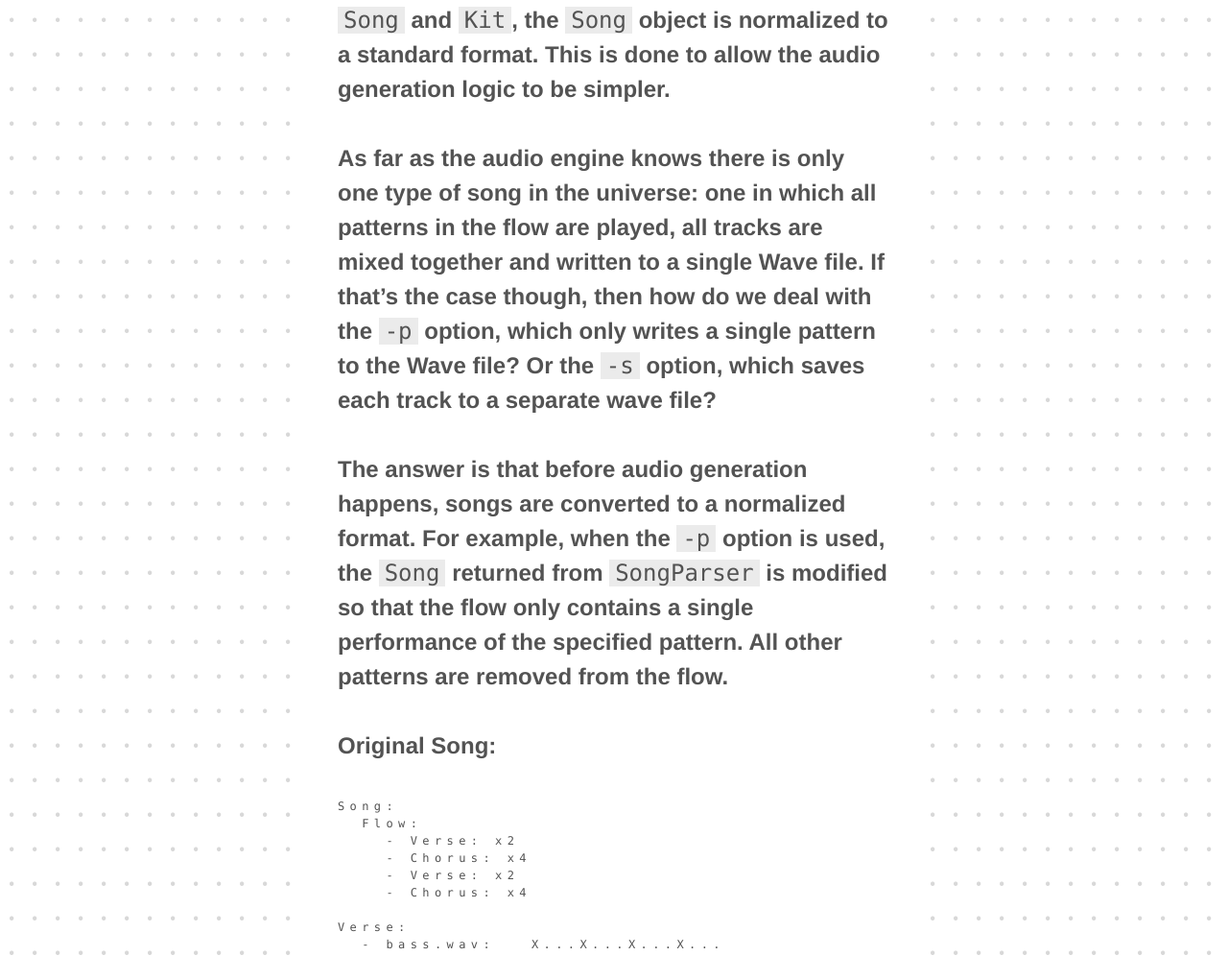
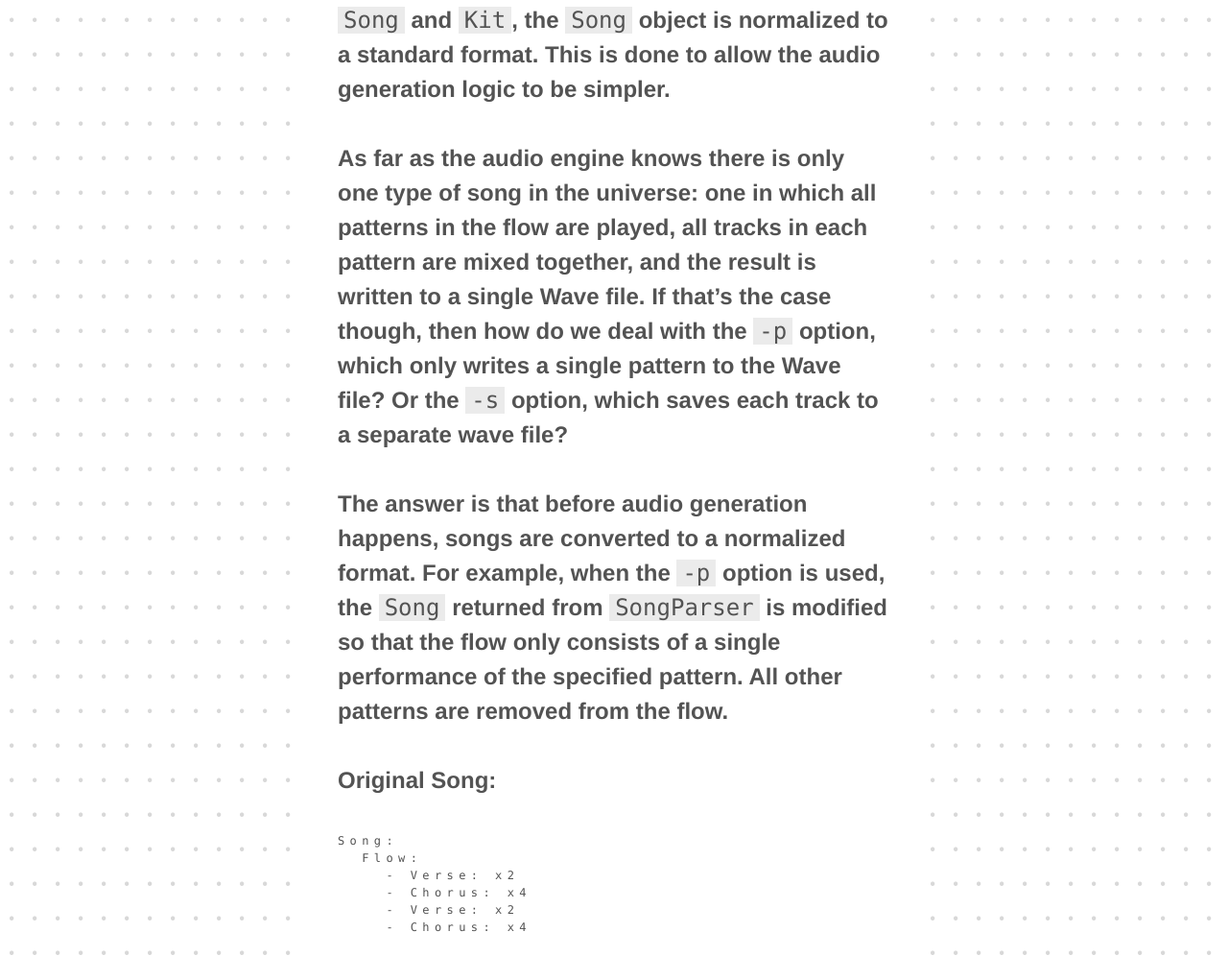
Before and after one commit to jstrait/beats, a PHP site: page /technical_details/ in a window 1280 px wide. Shown: the part 2769-3765 px from the top of the page at 96% size. Run offline with PHP 8.4, Linux system fonts and the light colour scheme.

Commit message:
Minor writing improvements

```diff
--- a/web/technical_details.php
+++ b/web/technical_details.php
@@ -30,9 +30,9 @@
   <h2>Song Normalization</h2>
   <p>After the YAML file is parsed and converted into a <code>Song</code> and <code>Kit</code>, the <code>Song</code> object is normalized to a standard format. This is done to allow the audio generation logic to be simpler.</p>
 
-<p>As far as the audio engine knows there is only one type of song in the universe: one in which all patterns in the flow are played, all tracks are mixed together and written to a single Wave file. If that&rsquo;s the case though, then how do we deal with the <code>-p</code> option, which only writes a single pattern to the Wave file? Or the <code>-s</code> option, which saves each track to a separate wave file?</p>
+<p>As far as the audio engine knows there is only one type of song in the universe: one in which all patterns in the flow are played, all tracks in each pattern are mixed together, and the result is written to a single Wave file. If that&rsquo;s the case though, then how do we deal with the <code>-p</code> option, which only writes a single pattern to the Wave file? Or the <code>-s</code> option, which saves each track to a separate wave file?</p>
 
-<p>The answer is that before audio generation happens, songs are converted to a normalized format. For example, when the <code>-p</code> option is used, the <code>Song</code> returned from <code>SongParser</code> is modified so that the flow only contains a single performance of the specified pattern. All other patterns are removed from the flow.</p>
+<p>The answer is that before audio generation happens, songs are converted to a normalized format. For example, when the <code>-p</code> option is used, the <code>Song</code> returned from <code>SongParser</code> is modified so that the flow only consists of a single performance of the specified pattern. All other patterns are removed from the flow.</p>
 
 <p>Original Song:</p>
 
@@ -66,7 +66,7 @@
 
 <p>When the <code>-s</code> option is used, the <code>Song</code> is split into multiple <code>Song</code>s that contain a single track. If the <code>Song</code> has a total of 5 tracks spread out over a few patterns, it will be split into 5 different <code>Song</code> objects that each contain a single <code>Track</code>.</p>
 
-<p>The benefit of song normalization is to move complexity out of the audio domain and into the Ruby domain, where it is easier to deal with. For example, the output of the audio engine is arrays of integers thousands or even millions of elements long. If a test fails, it can be hard to tell why one long list of integers doesn&rsquo;t match the expected long list of integers. Song normalization reduces the number of tests of this type that need to be written. Normalization also allows the audio engine to be optimized more easily, by making the implementation simpler. (The audio engine is where almost all of the run time is located).</p>
+<p>The benefit of song normalization is that it moves complexity out of the audio domain and into the Ruby domain, where it is easier to deal with. For example, the output of the audio engine is arrays of integers thousands or even millions of elements long. If a test fails, it can be hard to tell why one long list of integers doesn&rsquo;t match the expected long list of integers. Song normalization reduces the number of tests of this type that need to be written. Normalization also allows the audio engine to be optimized more easily, by making the implementation simpler. (The audio engine is where almost all of the run time is located).</p>
 
 <p>In contrast, normalizing <code>Song</code> objects is generally straightforward, easy to understand, and easy to test. For example, it&rsquo;s usually simple to build a test that verfies hash A is transformed into hash B.</p>
 </div>
@@ -105,7 +105,7 @@
 </div>
 <div class="content-box">
   <h2>Handling Pattern Overflow</h2>
-  <p>One complication that arises is that the last sound triggered in a track can extend past the track&rsquo;s end (and therefore also its parent pattern&rsquo;s end). If this is not accounted for, then sounds will suddenly cut off once the track or the parent pattern ends. This can especially be a problem after song optimization, since this introduces additional sub-patterns. During playback sounds will continually cut off at seemingly random times.</p>
+  <p>One complication that arises is that sounds triggered in a track can extend past the track&rsquo;s end (and therefore also its parent pattern&rsquo;s end). For example, imagine a long cymbal crash occurring in the last step of a track &ndash; it can easily extend into the next pattern. If this is not accounted for, then sounds will suddenly cut off once the track or the parent pattern ends. This can especially be a problem after song optimization, since it chops patterns into smaller pieces. During playback sounds will continually cut off at seemingly random times.</p>
 
 <p>To help deal with overflow, <code>AudioEngine.generate_track_sample_data()</code> actually returns two sample arrays: one containing the samples that occur during the normal track playback, and another containing samples that overflow into the next pattern.</p>
 
@@ -117,7 +117,7 @@
 
 <p>There are actually two levels of pattern caching. The first level caches the result of compositing a pattern&rsquo;s track together. The second level caches the results of composited sample data converted into native <code>*.wav</code> file format.</p>
 
-<p>The reason for these two different caches has to do with overflow. The problem is that when caching composited sample data you have to store it in a format that will allow arbitrary incoming overflow to be applied at the beginning. Once sample data is converted into Wave file format, you can&rsquo;t do this. Cached data in wave file format is actually tied to specific incoming overflow. So if a pattern occurs in a song 5 times with different incoming overflow each time, there will be a single copy in the 1st cache (with no overflow applied), and 5 copies in the wave 2nd cache (each with different overflow applied).</p>
+<p>The reason for these two different caches has to do with overflow. The problem is that when caching composited sample data you have to store it in a format that will allow arbitrary incoming overflow to be applied at the beginning. Once sample data is converted into Wave file format, you can&rsquo;t do this. Cached data in wave file format is actually tied to specific incoming overflow. So if a pattern occurs in a song 5 times with different incoming overflow each time, there will be a single copy in the 1st cache (with no overflow applied), and 5 copies in the 2nd cache (each with different overflow applied).</p>
 
 <p>Track sample data is not cached, since performance tests show this only gives a very small performance improvement. Generating an individual track is relatively fast; it is compositing tracks together which is slow. This makes sense because painting sample data onto an array can be done with a single Ruby statement (and thus the bulk of the work and iteration is done at the C level inside the Ruby VM), whereas compositing sample data must be done at the Ruby level one sample at a time.</p>
 </div>
```
